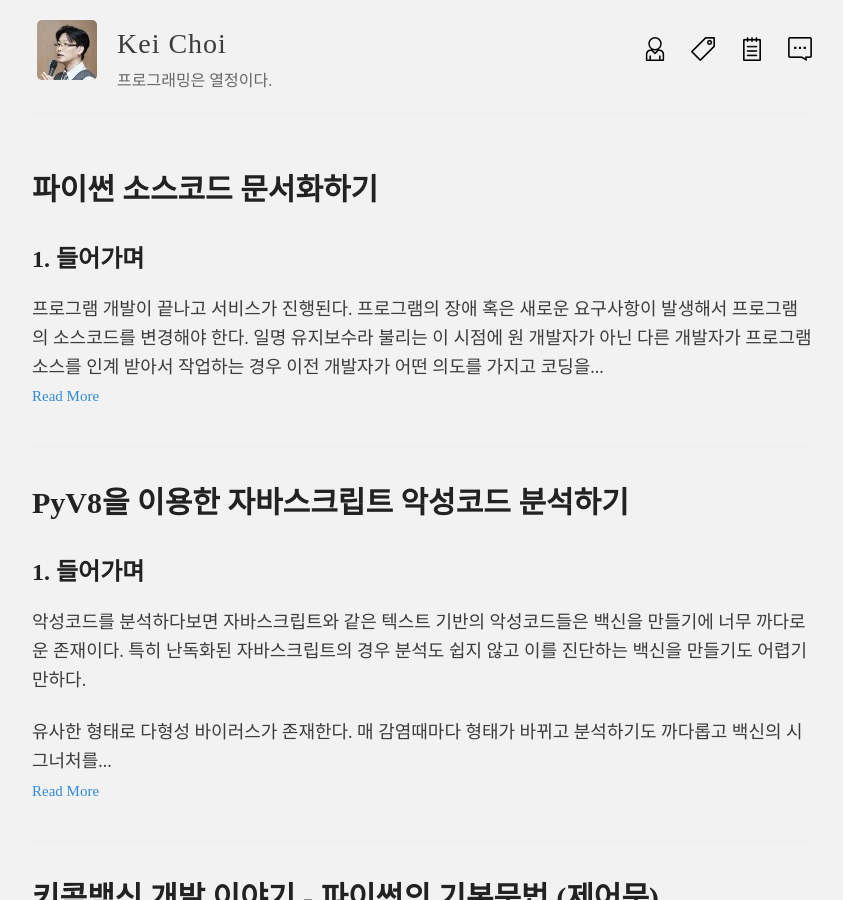
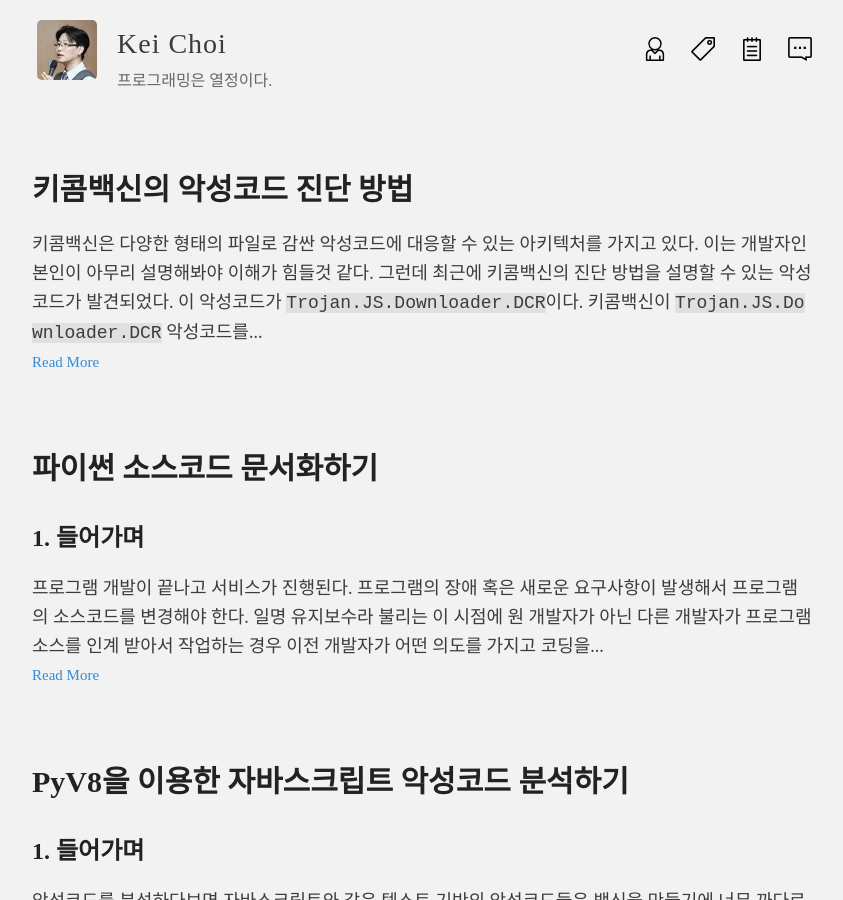
Before and after one commit to hanul93/hanul93.github.com, a Jekyll site: the page built from originalindex.html, in a window 1280 px wide and 900 px high. Shown: the whole window, without its empty margins (218-1061 px from the left). Built offline with Jekyll 4.4.1, drawn with Linux system fonts in a browser that asks for light colours; some of the changed lines change nothing that is shown; some of the changed text lies outside the part shown.

Commit message:
Add post

````diff
--- a/_layouts/default.html
+++ b/_layouts/default.html
@@ -65,7 +65,7 @@
       <div class="container">
         <footer class="footer">
           {% include svg-icons.html %}
-          <br>Copyright © 2015 KeiChoi | Designed by Freepik
+          <br>Copyright © 2015-2016 KeiChoi | Designed by Freepik
         </footer>
       </div>
     </div>
--- /dev/null
+++ b/_posts/2016-07-06-k2-vbe.md
@@ -0,0 +1,139 @@
+---
+layout: post
+title: 키콤백신의 악성코드 진단 방법
+description: 키콤백신의 악성코드를 끝까지 추적하여 진단하는 방식을 악성코드 예제를 통해 살펴본다.
+date: 2016-07-04 10:05:00
+tags: 파이썬 키콤백신
+---
+
+키콤백신은 다양한 형태의 파일로 감싼 악성코드에 대응할 수 있는 아키텍처를 가지고 있다. 이는 개발자인 본인이 아무리 설명해봐야 이해가 힘들것 같다. 그런데 최근에 키콤백신의 진단 방법을 설명할 수 있는 악성코드가 발견되었다. 이 악성코드가 ```Trojan.JS.Downloader.DCR```이다. 키콤백신이 ```Trojan.JS.Downloader.DCR``` 악성코드를 어떤 방법으로 진단을 하는지 알아보자.
+
+## 1. Trojan.JS.Downloader.DCR 분석
+
+아래의 사이트에는 ```Trojan.JS.Downloader.DCR``` 악성코드에 대한 분석이 소개되고 있는데 이를 간략하게 살펴보도록 하겠다.
+
+* <http://payload-security.blogspot.kr/2016/07/spyware-delivered-via-embedded-jse-in.html>
+
+```Trojan.JS.Downloader.DCR``` 악성코드는 MS 오피스 워드 파일인 ```docx```로 되어 있다. MS 오피스의 워드 파일은 확장자가 ```docx```이기는 하지만 실제는 ```zip``` 파일이다.
+
+압축을 해제하면 ```word\embeddings\oleObject1.bin``` 파일이 존재한다. 이것은 엑셀파일이다. 즉 워드 파일을 열면 다음과 같은 모습이 된다.
+
+![](/images/2016/k2_vbe/entry.png)
+
+엑셀 파일은 ```OLE``` 구조로 되어 있다.
+
+![](/images/2016/k2_vbe/xls_ole.png)
+
+위 그림은 엑셀의 ```OLE``` 내부 중 ```☺Ole10Native```를 보고 있는데 왼쪽에 ```4.jse``` 글자를 볼 수 있다. 이는 엑셀 파일에 ```4.jse```가 포함되어 있음을 의미한다. ```4.jse```를 추출하여 메모장으로 열면 아래와 같다.
+
+![](/images/2016/k2_vbe/4_jse.png)
+
+```4.jse``` 파일은 백신의 진단을 피하기 위해 다수의 주석문(```/*```, ```*/```)을 사용하고 있다. 이 주석문을 모두 제거하면 아래와 같은 내용을 보게 된다.
+
+![](/images/2016/k2_vbe/4_jse1.png)
+
+주석문을 제외한 ```4.jse```은 ```VBE```라고 불리는 방법으로 암호화 되어 있다. 이를 복호화하면 다음과 같이 자바스크립트를 볼 수가 있다.
+
+![](/images/2016/k2_vbe/4_js.png)
+
+이번에도 백신의 진단을 피하기 위해 주석문(```//```)을 사용하였다. 여기까지 도달하면 백신들은 다양한 방법으로 악성코드를 검사하는데 어떤 백신은 주석문 제거 없이 검사하기도 하고 어떤 백신은 주석도 지우고 모든 공백도 지운 다음에 악성코드를 검사하기도 한다. 참고로 키콤백신에서는 후자의 방법을 사용한다.
+
+## 2. Trojan.JS.Downloader.DCR에 대한 타 백신의 진단 현황
+
+<fieldset style="margin:20px 0px 20px 0px;padding:5px;"><legend><span><strong>참고 </strong></span></legend><!--Creative Commons License--><div style="float: left; width: 88px; margin-top: 3px;"><img alt="Creative Commons License" style="border-width: 0" src="/images/exclamationmark.png"/></div><div style="margin-left: 92px; margin-top: 3px; text-align: justify;">문서를 작성하는 현재 기준으로 <a href='http://www.malwares.com'>http://www.malwares.com</a>에서 캡처하였다. 따라서 이 문서를 읽는 시점은 진단 상황은 바뀔 수 있음을 인지하기 바란다.
+</div></fieldset>
+
+### 2.1 docx 파일의 진단
+
+먼저 악성코드 자체인 ```docx```를 진단한 결과이다.
+
+![](/images/2016/k2_vbe/av1.png)
+
+3개의 업체에서 진단하는 것을 확인할 수 있다.
+
+### 2.2 xls 파일의 진단
+
+```docx``` 파일을 풀어내면 내부에 엑셀 파일이 존재한다. 이 파일을 꺼내서 별도로 악성코드를 검색한 결과이다.
+
+![](/images/2016/k2_vbe/av2.png)
+
+그런데 검사 결과가 바뀌었다. Avast를 제외한 나머지 업체들은 ```docx``` 파일에서 시그너처 혹은 해시를 이용한 방법으로 검사했을 가능성이 크다. 이 방법은 대다수의 백신업체들이 사용하는 방법이다.
+
+만약 ```docx```가 아닌 파워포인트인 ```pptx```에 삽입된 엑셀 파일을 검사할 수 있을까? 대부분의 백신들의 진단 방법이면 역시 악성코드를 검사할 수 없다. 이런 방법으로는 조금만 파일의 형태가 바뀌어도 악성코드를 검사할 수 없다. 따라서 이 결과에서는 Avast의 검사 방법이 우수하다고 볼 수 있다. 분명 Avast는 ```docx```에서 엑셀 파일을 추출한 후 악성코드를 검사했을 가능성이 크기 때문이다.
+
+### 2.3 4.jse 파일의 진단
+
+이번에는 엑셀 파일 내부의 ```4.jse``` 파일을 분석한 결과이다.
+
+![](/images/2016/k2_vbe/av3.png)
+
+이번에는 ESET-NOD32가 다시 진단했다.  앞서 ESET-NOD32는 엑셀을 진단하지 못했으므로 ```4.jse```는 별도로 패턴을 추가한 것으로 보인다.
+
+### 2.4 4.js 파일의 진단
+
+```4.jse```는 주석문이 추가된 자바 스크립트로 ```VBE```로 암호화 되어 있다고 말했다. 이를 복호화해야지만 ```4.js``` 파일을 볼 수 있다. 아래는 ```4.js```를 검사하는 결과이다.
+
+![](/images/2016/k2_vbe/av4.png)
+
+갑자기 Avast와 ESET-NOD32를 제외하고 5개의 백신이 추가로 악성코드를 검사하였다. 그런데도 불구하고 타 백신들이 ```4.jse```를 진단하지 못한것은 ```VBE```에 대해 복호화를 하지 못하거나, 주석문으로 인해 백신이 악성코드 검사에 방해 받았을 가능성이 크다.
+
+
+## 3. Trojan.JS.Downloader.DCR에 대한 키콤백신의 진단 현황
+
+키콤백신은 다양한 방법으로 악성코드가 숨겨진 형태를 추적하는 기능을 탑재하고 있다. 이는 키콤백신이 가지는 큰 장점 중 하나이다. 이 기능으로 인해 악성코드에 대한 대응이 상당히 간편하다. 왜냐하면 악성코드가 어떠한 형태로 숨어 있는지는 별로 중요하지 않다. 키콤백신이 알아서 마지막에 숨겨진 악성코드를 찾을 것이기 때문이다.
+
+참고로 키콤백신은 ```Trojan.JS.Downloader.DCR```에 대한 악성코드 패턴은 다음과 같다.
+
+```
+2286:81ad75f05644ca15d8c783899c41adaa:Trojan.JS.Downloader.DCR
+```
+
+즉, ```Trojan.JS.Downloader.DCR```을 진단하기 위해 하나의 패턴만을 사용한다.
+
+### 3.1 4.js 진단
+
+이제부터는 ```Trojan.JS.Downloader.DCR```에 대한 키콤백신의 진단 상황을 보여주려고 한다. 이해를 돕기 위해 ```Trojan.JS.Downloader.DCR```의 진단 순서를 거꾸로 볼 것이다. 즉, ```4.js``` 부터 진단하는 것을 보도록 하겠다.
+
+![](/images/2016/k2_vbe/kav_4_js.png)
+
+위 결과를 보면 ```4.js```는 악성코드가 아니라고 나왔다. 이는 ```4.js``` 내부에 악성코드의 검사를 우회하기 위한 주석문이 삽입되어 있다. 따라서 주석문으로 인해 악성코드를 진단하지 못했다.
+
+하지만, ```4.js (Comment#2)``` 라고 적혀 있는 부분에서 악성코드가 진단되었다. 이는 ```4.js```에서 주석문을 제거한 뒤에 검사를 하였다는 의미이다. 참고로 ```(Comment#2)```는 키콤백신 내부에서 사용하고 있는 주석문의 타입을 의미한다.
+
+### 3.2 4.jse 진단
+
+아래는 ```4.js```가 ```VBE```로 암호화된 ```4.jse```에 대한 검사 결과이다.
+
+![](/images/2016/k2_vbe/kav_4_jse.png)
+
+위 결과를 보면 ```4.jse (Comment#1)```을 통해 역시 주석문이 존재했고 제거 되었음을 알 수 있다. 그 다음을 보면 ```4.jse (Comment#1/VBE)```에서 주석문을 제거했더니 ```VBE``` 암호화된 내용물을 발견했다는 의미이다. 그래서 이것을 복호화한 뒤 악성코드를 검사했더니 발견되지 않았다. 당연히 이 시점이 ```4.js``` 파일이 된 상태이다. ```4.js```에서 주석문을 제거해야 악성코드가 보인다. 따라서 다음라인인 ```4.jse ... t#1/VBE/Comment#2)```에서 악성코드가 발견되었다.
+
+### 3.3 엑셀 파일 진단
+
+아래는 ```4.jse```를 가진 엑셀 파일을 검사한 결과이다.
+
+![](/images/2016/k2_vbe/kav_xls.png)
+
+위 결과에서 ```oleObject1.bin``` 파일이 엑셀 파일이다. 역시 엑셀 파일 자체로는 악성코드가 아니다. ```oleObject1.bin (☺Ole10Native/4.jse)```를 보면 ```☺Ole10Native``` 내부에 ```4.jse``` 파일이 숨어 있다. 이 파일을 추출해 내서 주석문을 제거하면 악성코드를 검사할 수 있다.
+
+### 3.4 docx 파일 진단
+
+아래는 ```docx``` 파일을 검사한 결과이다.
+
+![](/images/2016/k2_vbe/kav_docx.png)
+
+이번에는 파일명이 좀 길다. ```4FD53F748006C7F7729CD ... 9A50740E253CB2583F5330FD5E35B64CB04```로 표현된 것이 ```docx``` 파일이다.
+```docx```는 검사가 쉽다. ```docx```가 ```zip``` 파일이기 때문에 압축만 해제하면 엑셀 파일을 발견할 수 있다. 위 결과를 보면 ```(word/embeddings/oleObject1.bin)``` 여기에서 엑셀 파일이 발견 되었다.
+
+
+## 4. 정리
+
+어떤가? 키콤백신은 하나의 악성코드 패턴을 이용하여 다양한 방법으로 깊숙히 숨겨둔 악성코드도 끝까지 추적하여 진단할 수 있다. 하지만 타 백신들을 살펴보면 이 같은 방법을 사용하고 있지 않음을 알 수 있다.
+
+사용자의 PC로 유입되는 악성코드는 다양한 경로를 통해 침투가 가능하다. 또한 다양한 방법으로 은닉하여 악성코드가 침투되기도 한다. 대표적인 것이 악성코드를 압축 프로그램으로 여러번 압축하여 백신의 진단을 우회하는 방법이다. 따라서 백신들은 이런 형태로 유입되는 악성코드를 진단하는 방법들을 모색해야 한다.
+
+***
+
+#### Update
+
+- 2016-05-29 : 최초로 작성
````
Also changed, not shown: _posts/2015-09-28-kicomav-python-2.md (+1 -0 lines), images/2016/k2_vbe/4_js.png (added), images/2016/k2_vbe/4_jse.png (added), images/2016/k2_vbe/4_jse1.png (added), images/2016/k2_vbe/av1.png (added), images/2016/k2_vbe/av2.png (added), images/2016/k2_vbe/av3.png (added), images/2016/k2_vbe/av4.png (added), images/2016/k2_vbe/entry.png (added), images/2016/k2_vbe/kav_4_js.png (added), images/2016/k2_vbe/kav_4_jse.png (added), images/2016/k2_vbe/kav_docx.png (added), images/2016/k2_vbe/kav_xls.png (added), images/2016/k2_vbe/xls_ole.png (added).
